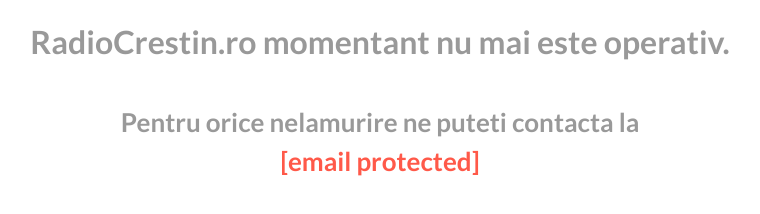
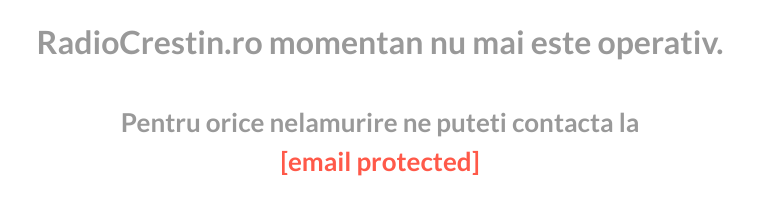
Before and after one commit to radiocrestin/website, a plain HTML site: page index.html in a window 1280 px wide. Shown: the part 318-532 px from the top of the page, without its empty margins (260-1020 px from the left). Drawn offline with Linux system fonts and the light colour scheme.

Commit message:
Update index.html

```diff
--- a/index.html
+++ b/index.html
@@ -41,7 +41,7 @@
 <body>
     <div class="welcome">
 	<img src="/img/logo.png">
-        <h1>RadioCrestin.ro momentant nu mai este operativ. <br><br><span style="font-size: 26px;">Pentru orice nelamurire ne puteti contacta la <a href="/cdn-cgi/l/email-protection" class="__cf_email__" data-cfemail="31585f575e71435055585e5243544245585f1f435e">[email&#160;protected]</a></span></h1>
+        <h1>RadioCrestin.ro momentan nu mai este operativ. <br><br><span style="font-size: 26px;">Pentru orice nelamurire ne puteti contacta la <a href="/cdn-cgi/l/email-protection" class="__cf_email__" data-cfemail="31585f575e71435055585e5243544245585f1f435e">[email&#160;protected]</a></span></h1>
     </div>
 <script data-cfasync="false" src="/cdn-cgi/scripts/5c5dd728/cloudflare-static/email-decode.min.js"></script></body>
 </html>
```
